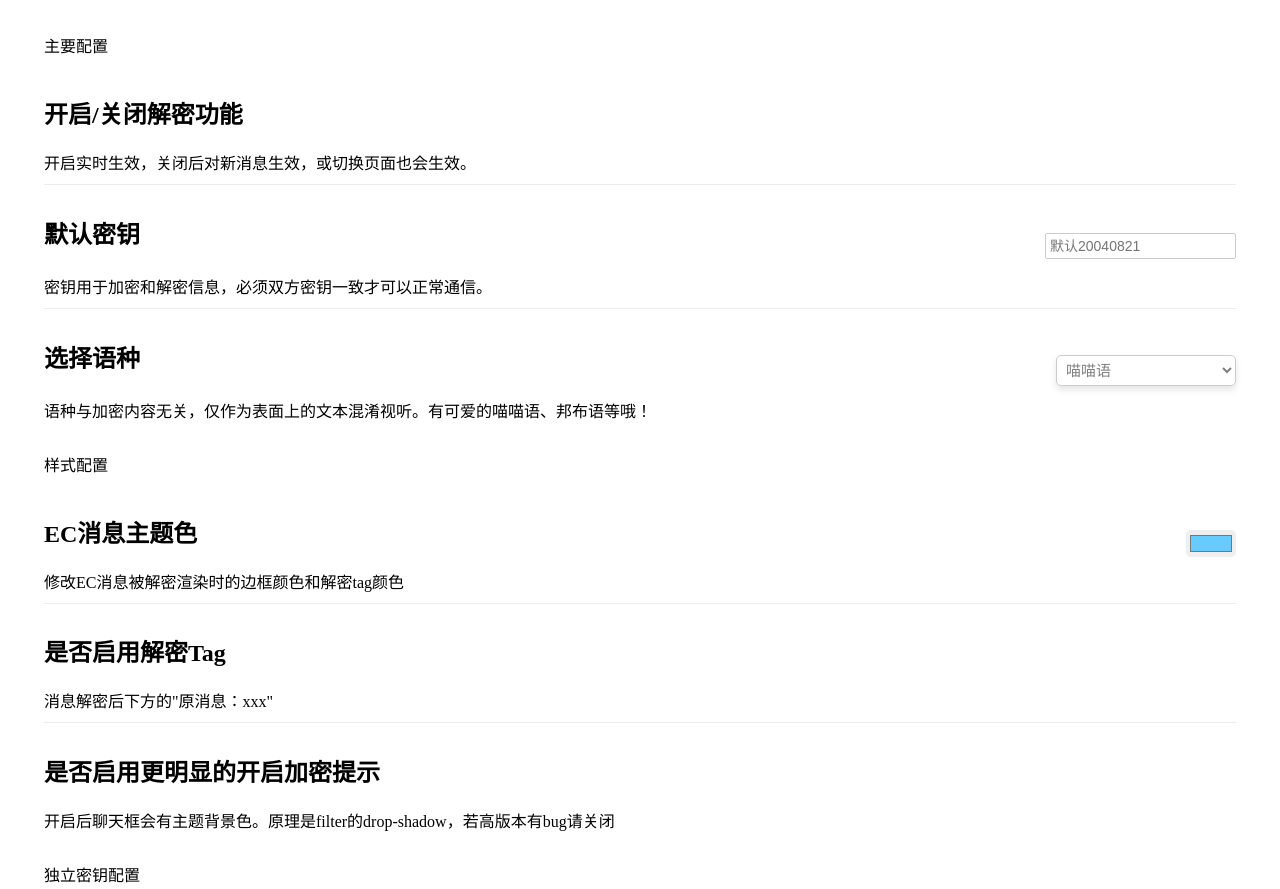
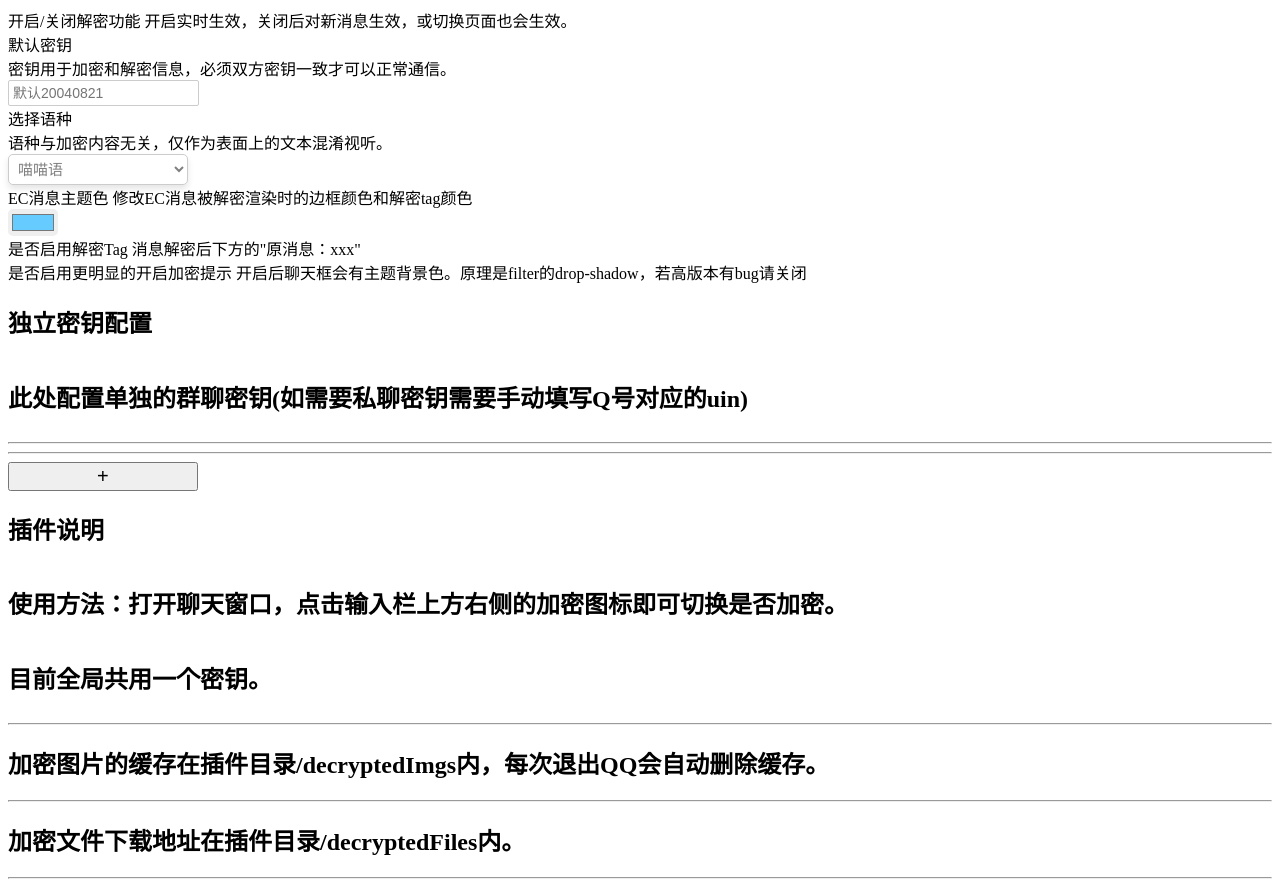
Before and after one commit to WJZ-P/LiteLoaderQQNT-Encrypt-Chat, a browser extension: page src/pluginMenu.html in a window 1280 px wide. Shown: the top 889 px of the page. Drawn offline with Linux system fonts and the light colour scheme.

Commit message:
修复插件设置页面中

```diff
--- a/src/pluginMenu.html
+++ b/src/pluginMenu.html
@@ -1,37 +1,32 @@
 <meta charset="UTF-8">
-<div class="config-menu config_view">
-    <section class="path">
-        <h1>主要配置</h1>
-        <div class="wrap">
-            <div class="list">
-                <div class="vertical-list-item top-box">
+<plugin-menu>
+    <setting-section data-title="主要配置">
+        <setting-panel>
+            <setting-list data-direction="column">
+                <setting-item data-direction="row">
                     <div>
-                        <h2>开启/关闭解密功能</h2>
-                        <span class="secondary-text">开启实时生效，关闭后对新消息生效，或切换页面也会生效。</span>
+                        <setting-text>开启/关闭解密功能</setting-text>
+                        <setting-text data-type="secondary">开启实时生效，关闭后对新消息生效，或切换页面也会生效。</setting-text>
                     </div>
                     <div id="ec-active-button" class="q-switch">
                         <span class="q-switch__handle"></span>
                     </div>
-                </div>
-                <hr class="horizontal-dividing-line"/>
-                <div class="vertical-list-item">
+                </setting-item>
+                <setting-item data-direction="row">
                     <div class="left-part">
-                        <h2>默认密钥</h2>
-                        <div style="display: flex; flex-direction: column">
-                            <span class="secondary-text">密钥用于加密和解密信息，必须双方密钥一致才可以正常通信。</span>
-                        </div>
+                        <setting-text>默认密钥</setting-text>
+                        <setting-text data-type="secondary">密钥用于加密和解密信息，必须双方密钥一致才可以正常通信。</setting-text>
+
                     </div>
                     <input data-type="primary" class="q-input__inner q-input__inner--clearable custom-input"
                            type="text" id="ec-key-input" placeholder="默认20040821">
-                </div>
+                </setting-item>
 
-                <hr class="horizontal-dividing-line"/>
-                <div class="vertical-list-item">
+                <setting-item data-direction="row">
                     <div class="left-part">
-                        <h2>选择语种</h2>
-                        <div style="display: flex; flex-direction: column">
-                            <span class="secondary-text">语种与加密内容无关，仅作为表面上的文本混淆视听。有可爱的喵喵语、邦布语等哦！</span>
-                        </div>
+                        <setting-text>选择语种</setting-text>
+                            <setting-text data-type="secondary">语种与加密内容无关，仅作为表面上的文本混淆视听。</setting-text>
+
                     </div>
                     <div>
                         <label>
@@ -45,49 +40,45 @@
                             </select>
                         </label>
                     </div>
-                </div>
+                </setting-item>
+            </setting-list>
+        </setting-panel>
+    </setting-section>
 
-            </div>
-        </div>
-    </section>
-
-    <section class="path">
-        <h1>样式配置</h1>
-        <div class="wrap">
-            <div class="list">
-                <div class="vertical-list-item">
+    <setting-section data-title="样式配置">
+        <setting-panel>
+            <setting-list data-direction="column">
+                <setting-item data-direction="row">
                     <div>
-                        <h2>EC消息主题色</h2>
-                        <span class="secondary-text">修改EC消息被解密渲染时的边框颜色和解密tag颜色</span>
+                        <setting-text>EC消息主题色</setting-text>
+                        <setting-text data-type="secondary">修改EC消息被解密渲染时的边框颜色和解密tag颜色</setting-text>
                     </div>
                     <div>
                         <input type="color" value="#66ccff" id="ec-color-selector"
                                class="q-button q-button--small q-button--secondary color-picker"/>
                     </div>
-                </div>
-                <hr class="horizontal-dividing-line"/>
-                <div class="vertical-list-item">
+                </setting-item>
+                <setting-item data-direction="row">
                     <div>
-                        <h2>是否启用解密Tag</h2>
-                        <span class="secondary-text">消息解密后下方的"原消息：xxx"</span>
+                        <setting-text>是否启用解密Tag</setting-text>
+                        <setting-text data-type="secondary">消息解密后下方的"原消息：xxx"</setting-text>
                     </div>
                     <div id="ec-tag-button" class="q-switch">
                         <span class="q-switch__handle"></span>
                     </div>
-                </div>
-                <hr class="horizontal-dividing-line"/>
-                <div class="vertical-list-item">
+                </setting-item>
+                <setting-item data-direction="row">
                     <div>
-                        <h2>是否启用更明显的开启加密提示</h2>
-                        <span class="secondary-text">开启后聊天框会有主题背景色。原理是filter的drop-shadow，若高版本有bug请关闭</span>
+                        <setting-text>是否启用更明显的开启加密提示</setting-text>
+                        <setting-text data-type="secondary">开启后聊天框会有主题背景色。原理是filter的drop-shadow，若高版本有bug请关闭</setting-text>
                     </div>
                     <div id="ec-enhance-input-area-button" class="q-switch">
                         <span class="q-switch__handle"></span>
                     </div>
-                </div>
-            </div>
-        </div>
-    </section>
+                </setting-item>
+            </setting-list>
+        </setting-panel>
+    </setting-section>
 
     <section class="path">
         <h1>独立密钥配置</h1>
@@ -353,4 +344,4 @@
         }
 
     </style>
-</div>
+</plugin-menu>
--- a/src/renderer.js
+++ b/src/renderer.js
@@ -15,7 +15,7 @@ export const onSettingWindowCreated = async view => {
     try {
         //整个插件主菜单
         const parser = new DOMParser()
-        const settingHTML = parser.parseFromString(await ecAPI.getMenuHTML(), "text/html").querySelector(".config-menu")
+        const settingHTML = parser.parseFromString(await ecAPI.getMenuHTML(), "text/html").querySelector("plugin-menu")
 
         const myListener = new SettingListeners(settingHTML)
         await myListener.onLoad()
--- a/src/utils/ipcUtils.js
+++ b/src/utils/ipcUtils.js
@@ -25,7 +25,7 @@ function ipcModifyer(ipcProxy, window) {
                 const eventName = args?.[3]?.[0]?.eventName
                 //测试
                 //if(ipcName==='nodeIKernelMsgService/ForwardMsgWithComment') console.log(JSON.stringify(args))
-                if (eventName !== "ns-LoggerApi-2") console.log(JSON.stringify(args))//调试的时候用
+                //if (eventName !== "ns-LoggerApi-2") console.log(JSON.stringify(args))//调试的时候用
                 //if (ipcName === "nodeIKernelMsgService/setMsgEmojiLikes") console.log(JSON.stringify(args))//打印贴表情
 
                 if (ipcName === 'nodeIKernelMsgService/sendMsg') modifiedArgs = await ipcMsgModify(args, window);
@@ -193,8 +193,8 @@ function ipcwriteClipboardModify(args) {
         //说明消息内容是文字类
         if (item.elementType === 1) {
             //修改解密消息
-            const hexString = decodeHex(item.textElement.content)
-            if (hexString) item.textElement.content = messageDecryptor(hexString, null)
+            const decryptedMsg = messageDecryptor(decodeHex(item.textElement.content), null)
+            if (decryptedMsg) item.textElement.content = decryptedMsg
         }
 
         //说明消息内容是图片类，md5HexStr这个属性一定要对，会做校验
```
